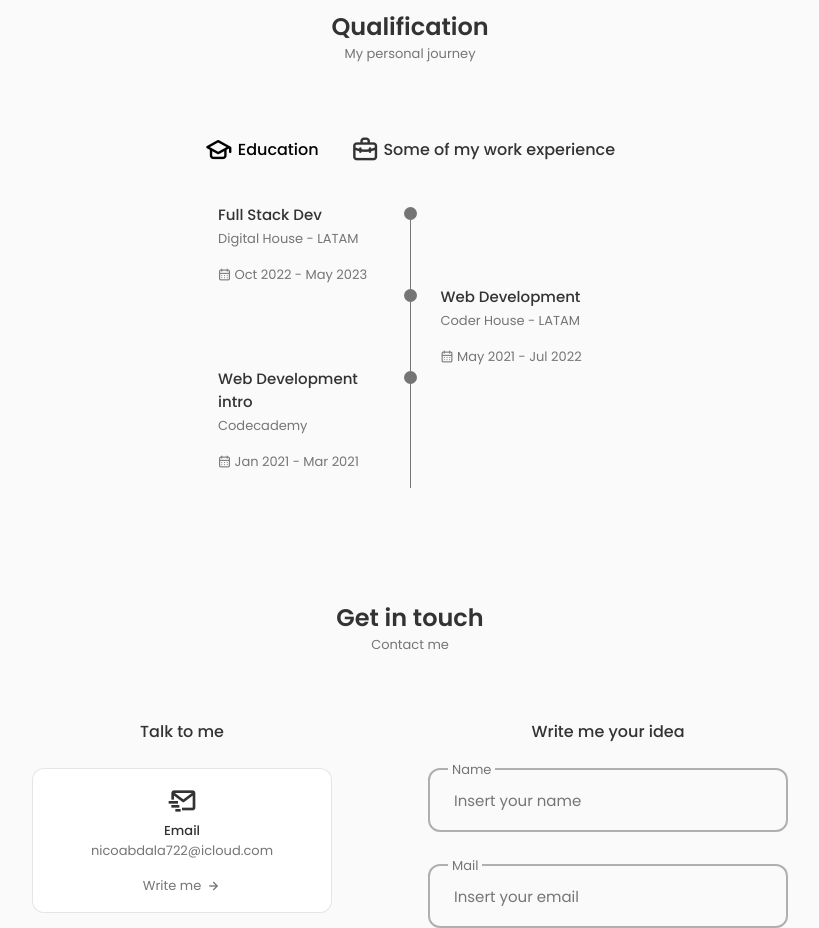
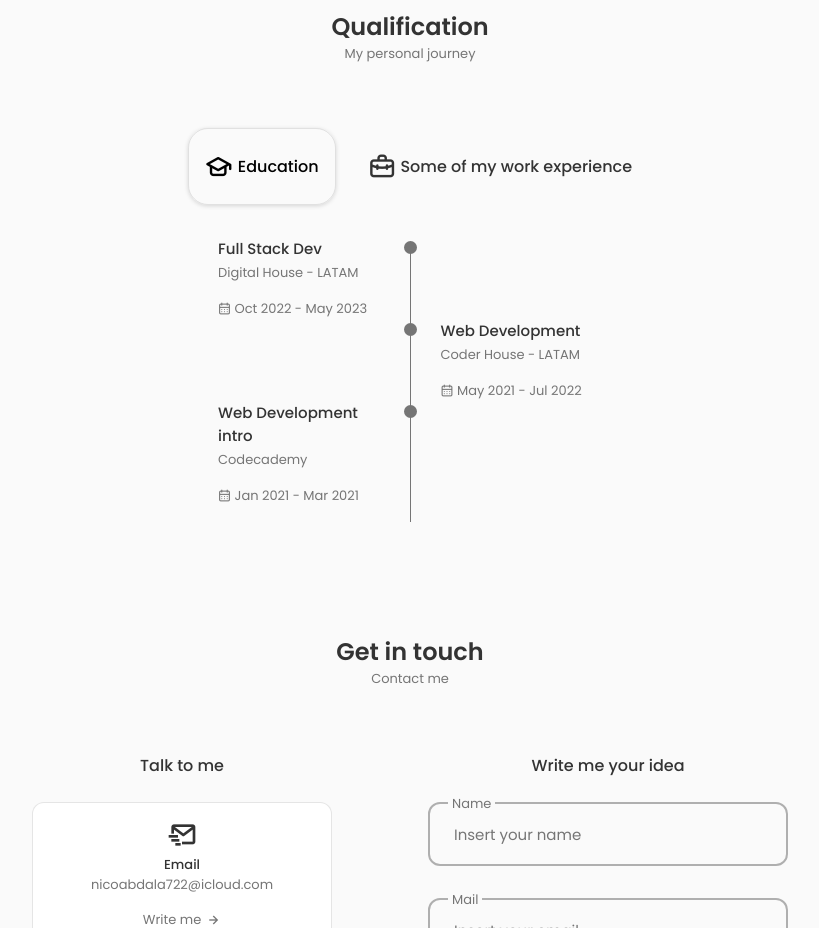
Before and after one commit to nicoabdala/portfolio0623, a React (Create React App) app in the folder my-app/: page / in a window 1280 px wide. Shown: the part 2000-2928 px from the top of the page, without its empty margins (230-1049 px from the left). Built offline with nearby package versions, Linux system fonts and the light colour scheme.

Commit message:
puse estilo tipo boton las tabs del portfolio

```diff
--- a/my-app/src/components/qualification/qualification.css
+++ b/my-app/src/components/qualification/qualification.css
@@ -27,6 +27,10 @@
 
 .qualy__active{
     color: var(--title-color-dark);
+    border: 1px solid rgba(0, 0, 0, 0.1);
+    padding: 1rem;
+    border-radius: 1.25rem;
+    box-shadow: 0 1px 4px rgba(0, 0, 0, 0.15);
 }
 
 .qualy__sections{
```
